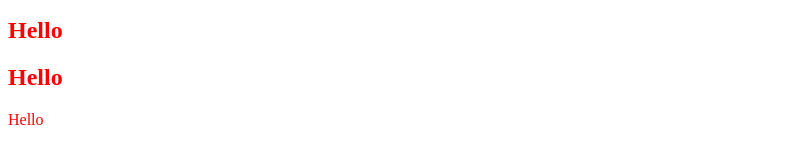
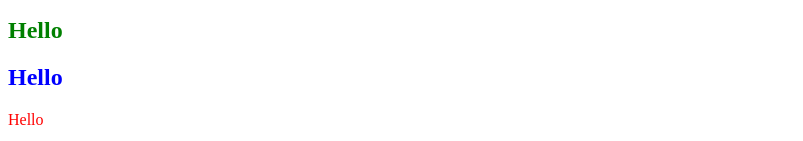
Before and after one commit to EJLEE77/testRepo1, a plain HTML site: page index.html in a window 1280 px wide. Shown: the part 487-628 px from the top of the page, without its empty margins (0-803 px from the left). Drawn offline with Linux system fonts and the light colour scheme.

Commit message:
Update index.html

```diff
--- a/index.html
+++ b/index.html
@@ -28,8 +28,8 @@
             <option>어묵</option>
         </select>
         <section>
-            <h1 style="color:red;">Hello</h1>
-            <h2 style="color:red;">Hello</h2>
+            <h1 style="color:green;">Hello</h1>
+            <h2 style="color:blue;">Hello</h2>
             <p style="color:red;">Hello</p>
         </section>
     </form>
```
